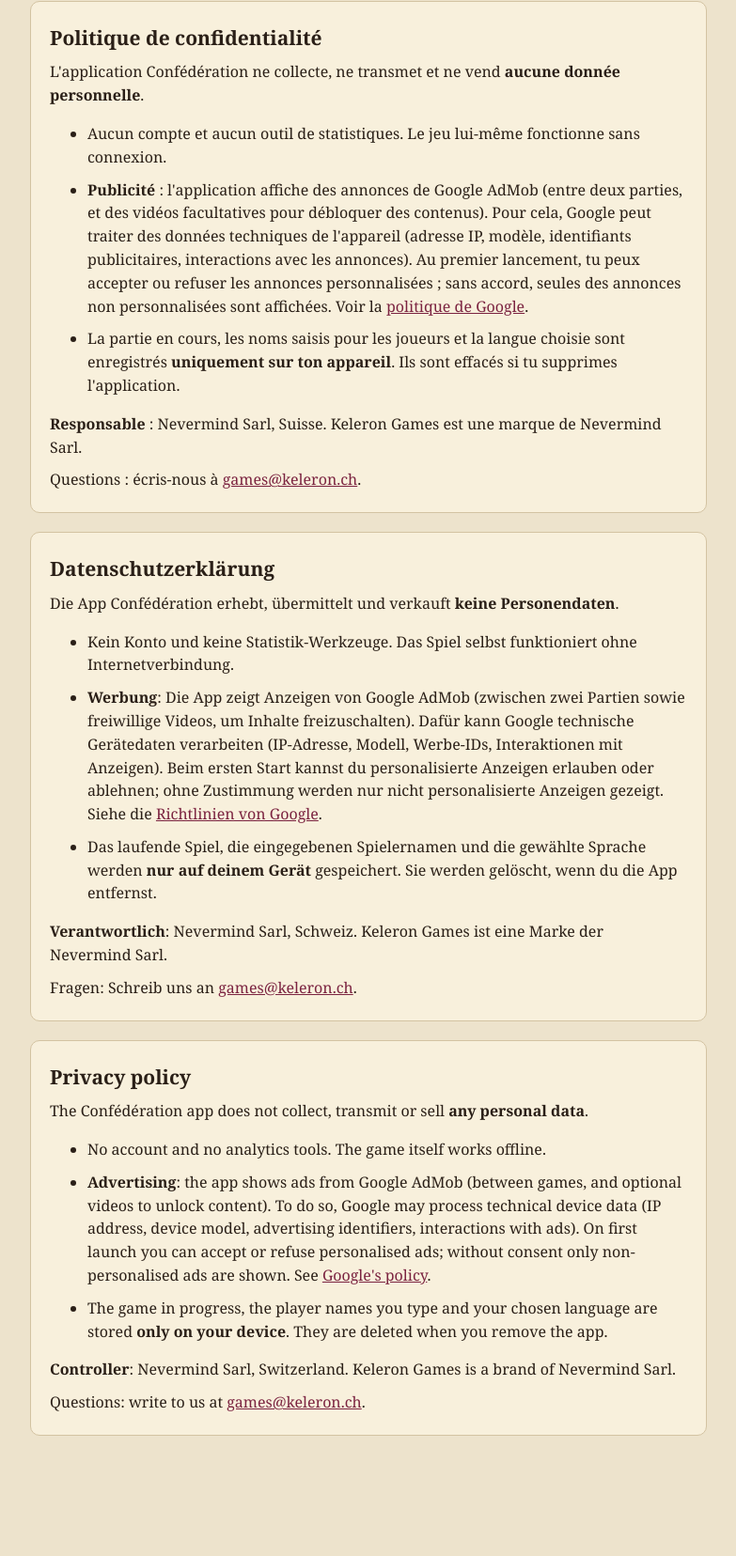
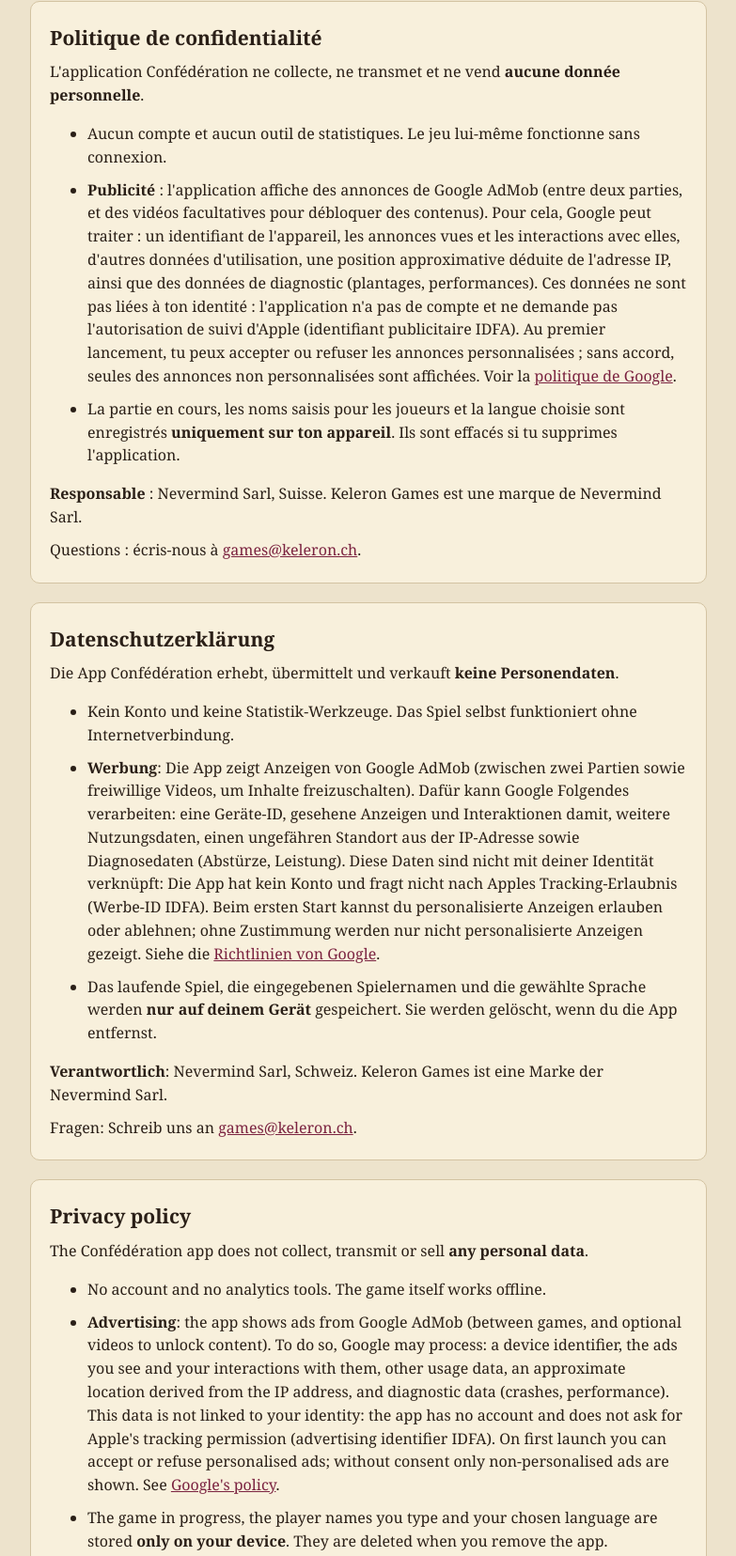
Before and after one commit to keleron-app/keleron-games, a plain HTML site: page privacy.html in a window 1280 px wide. Shown: the part 159-1815 px from the top of the page at 94% size, without its empty margins (248-1031 px from the left). Before the commit the page ends 1755 px from the top, so only its background shows below. Drawn offline with Linux system fonts and the light colour scheme.

Commit message:
Add files via upload

```diff
--- a/privacy.html
+++ b/privacy.html
@@ -30,7 +30,7 @@
     <p>L'application Confédération ne collecte, ne transmet et ne vend <strong>aucune donnée personnelle</strong>.</p>
     <ul>
       <li>Aucun compte et aucun outil de statistiques. Le jeu lui-même fonctionne sans connexion.</li>
-      <li><strong>Publicité</strong> : l'application affiche des annonces de Google AdMob (entre deux parties, et des vidéos facultatives pour débloquer des contenus). Pour cela, Google peut traiter des données techniques de l'appareil (adresse IP, modèle, identifiants publicitaires, interactions avec les annonces). Au premier lancement, tu peux accepter ou refuser les annonces personnalisées ; sans accord, seules des annonces non personnalisées sont affichées. Voir la <a href="https://policies.google.com/technologies/ads">politique de Google</a>.</li>
+      <li><strong>Publicité</strong> : l'application affiche des annonces de Google AdMob (entre deux parties, et des vidéos facultatives pour débloquer des contenus). Pour cela, Google peut traiter : un identifiant de l'appareil, les annonces vues et les interactions avec elles, d'autres données d'utilisation, une position approximative déduite de l'adresse IP, ainsi que des données de diagnostic (plantages, performances). Ces données ne sont pas liées à ton identité : l'application n'a pas de compte et ne demande pas l'autorisation de suivi d'Apple (identifiant publicitaire IDFA). Au premier lancement, tu peux accepter ou refuser les annonces personnalisées ; sans accord, seules des annonces non personnalisées sont affichées. Voir la <a href="https://policies.google.com/technologies/ads">politique de Google</a>.</li>
       <li>La partie en cours, les noms saisis pour les joueurs et la langue choisie sont enregistrés <strong>uniquement sur ton appareil</strong>. Ils sont effacés si tu supprimes l'application.</li>
     </ul>
     <p><strong>Responsable</strong> : Nevermind Sarl, Suisse. Keleron Games est une marque de Nevermind Sarl.</p>
@@ -42,7 +42,7 @@
     <p>Die App Confédération erhebt, übermittelt und verkauft <strong>keine Personendaten</strong>.</p>
     <ul>
       <li>Kein Konto und keine Statistik-Werkzeuge. Das Spiel selbst funktioniert ohne Internetverbindung.</li>
-      <li><strong>Werbung</strong>: Die App zeigt Anzeigen von Google AdMob (zwischen zwei Partien sowie freiwillige Videos, um Inhalte freizuschalten). Dafür kann Google technische Gerätedaten verarbeiten (IP-Adresse, Modell, Werbe-IDs, Interaktionen mit Anzeigen). Beim ersten Start kannst du personalisierte Anzeigen erlauben oder ablehnen; ohne Zustimmung werden nur nicht personalisierte Anzeigen gezeigt. Siehe die <a href="https://policies.google.com/technologies/ads">Richtlinien von Google</a>.</li>
+      <li><strong>Werbung</strong>: Die App zeigt Anzeigen von Google AdMob (zwischen zwei Partien sowie freiwillige Videos, um Inhalte freizuschalten). Dafür kann Google Folgendes verarbeiten: eine Geräte-ID, gesehene Anzeigen und Interaktionen damit, weitere Nutzungsdaten, einen ungefähren Standort aus der IP-Adresse sowie Diagnosedaten (Abstürze, Leistung). Diese Daten sind nicht mit deiner Identität verknüpft: Die App hat kein Konto und fragt nicht nach Apples Tracking-Erlaubnis (Werbe-ID IDFA). Beim ersten Start kannst du personalisierte Anzeigen erlauben oder ablehnen; ohne Zustimmung werden nur nicht personalisierte Anzeigen gezeigt. Siehe die <a href="https://policies.google.com/technologies/ads">Richtlinien von Google</a>.</li>
       <li>Das laufende Spiel, die eingegebenen Spielernamen und die gewählte Sprache werden <strong>nur auf deinem Gerät</strong> gespeichert. Sie werden gelöscht, wenn du die App entfernst.</li>
     </ul>
     <p><strong>Verantwortlich</strong>: Nevermind Sarl, Schweiz. Keleron Games ist eine Marke der Nevermind Sarl.</p>
@@ -54,7 +54,7 @@
     <p>The Confédération app does not collect, transmit or sell <strong>any personal data</strong>.</p>
     <ul>
       <li>No account and no analytics tools. The game itself works offline.</li>
-      <li><strong>Advertising</strong>: the app shows ads from Google AdMob (between games, and optional videos to unlock content). To do so, Google may process technical device data (IP address, device model, advertising identifiers, interactions with ads). On first launch you can accept or refuse personalised ads; without consent only non-personalised ads are shown. See <a href="https://policies.google.com/technologies/ads">Google's policy</a>.</li>
+      <li><strong>Advertising</strong>: the app shows ads from Google AdMob (between games, and optional videos to unlock content). To do so, Google may process: a device identifier, the ads you see and your interactions with them, other usage data, an approximate location derived from the IP address, and diagnostic data (crashes, performance). This data is not linked to your identity: the app has no account and does not ask for Apple's tracking permission (advertising identifier IDFA). On first launch you can accept or refuse personalised ads; without consent only non-personalised ads are shown. See <a href="https://policies.google.com/technologies/ads">Google's policy</a>.</li>
       <li>The game in progress, the player names you type and your chosen language are stored <strong>only on your device</strong>. They are deleted when you remove the app.</li>
     </ul>
     <p><strong>Controller</strong>: Nevermind Sarl, Switzerland. Keleron Games is a brand of Nevermind Sarl.</p>
```
